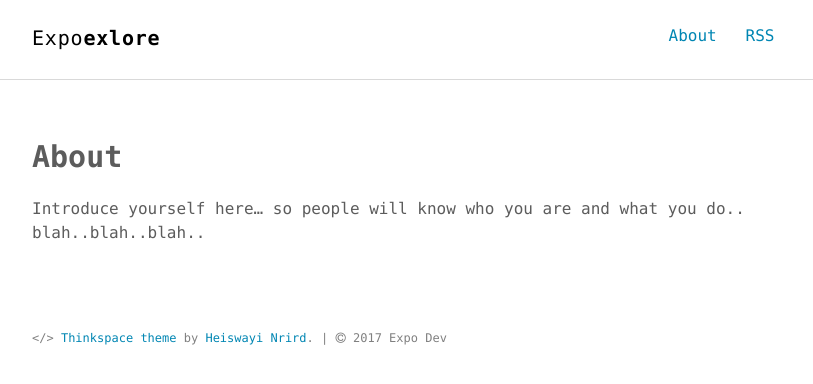
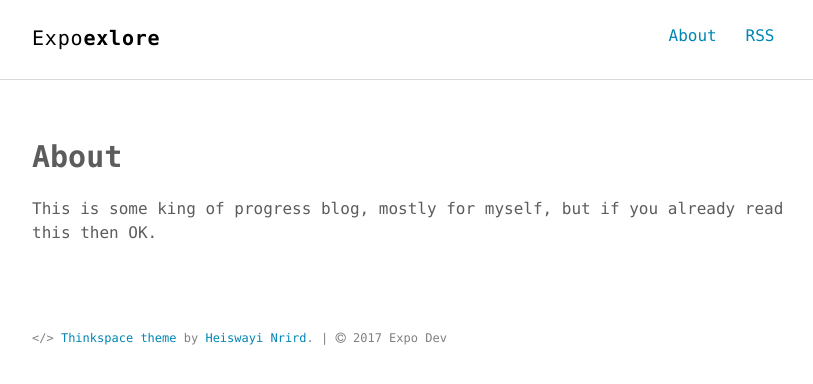
Before and after one commit to 6ruce/Expo, a Jekyll site: the page built from docs/about.md, in a window 1280 px wide. Shown: the top 384 px of the page, without its empty margins (232-1045 px from the left). Built offline with Jekyll 4.4.1, drawn with Linux system fonts in a browser that asks for light colours.

Commit message:
Adapted blog template for personal use.

```diff
--- a/docs/_includes/intro.html
+++ b/docs/_includes/intro.html
@@ -1,6 +1,5 @@
 <section class="intro">
   <div class="container">
-    <p class="lead">Hi, I'm <strong class="author-name" itemprop="name">{{ site.author.name }}</strong>, a <em itemprop="jobTitle">{{ site.author.job }}</em>. <br>
-    {{ site.author.bio }}</p>
+    <p class="lead">Progress so on ...</p>
   </div>
 </section>
--- a/docs/about.md
+++ b/docs/about.md
@@ -4,4 +4,4 @@ title: About
 permalink: /about/
 ---
 
-Introduce yourself here... so people will know who you are and what you do.. blah..blah..blah..
+This is some king of progress blog, mostly for myself, but if you already read this then OK.
```
Also changed, not shown: docs/_posts/2017-06-01-first-steps.md (renamed from docs/FirstSteps.md, +8 -0 lines), progress/FirstSteps.md (deleted, +0 -13 lines), docs/_posts/ign_2015-03-20-what-is-lorem-ipsum.md (renamed from docs/_posts/2015-03-20-what-is-lorem-ipsum.md), docs/_posts/ign_2015-10-12-the-quick-brown-fox-jumps-over-a-lazy-dog.md (renamed from docs/_posts/2015-10-12-the-quick-brown-fox-jumps-over-a-lazy-dog.md), docs/_posts/ign_2015-12-30-markdown-cheatsheet-demo.md (renamed from docs/_posts/2015-12-30-markdown-cheatsheet-demo.md), docs/_posts/ign_2016-06-09-if-you-have-a-guest-post.md (renamed from docs/_posts/2016-06-09-if-you-have-a-guest-post.md), docs/_posts/ign_2016-06-10-how-to-download-or-use-this-theme.md (renamed from docs/_posts/2016-06-10-how-to-download-or-use-this-theme.md).
